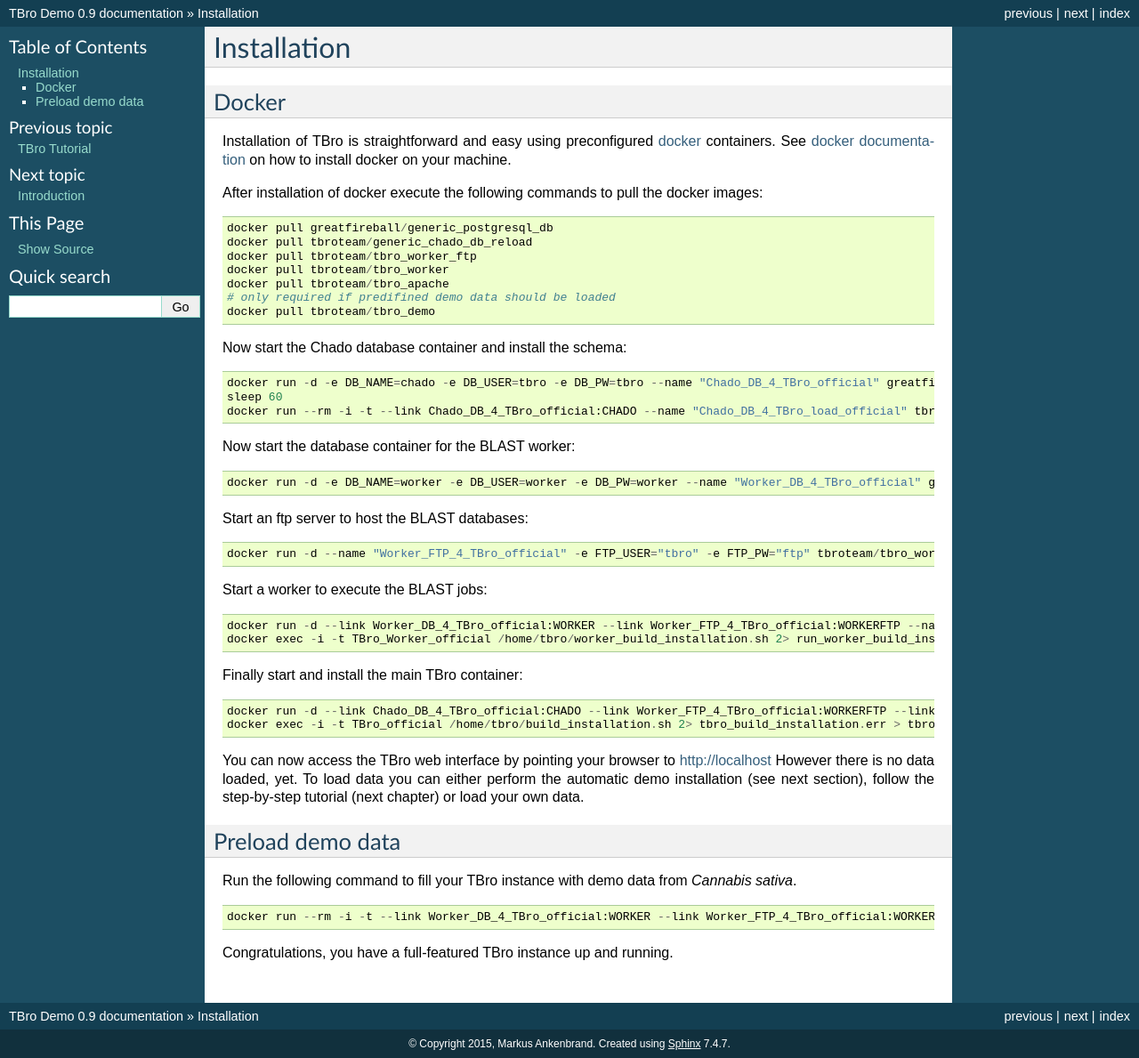
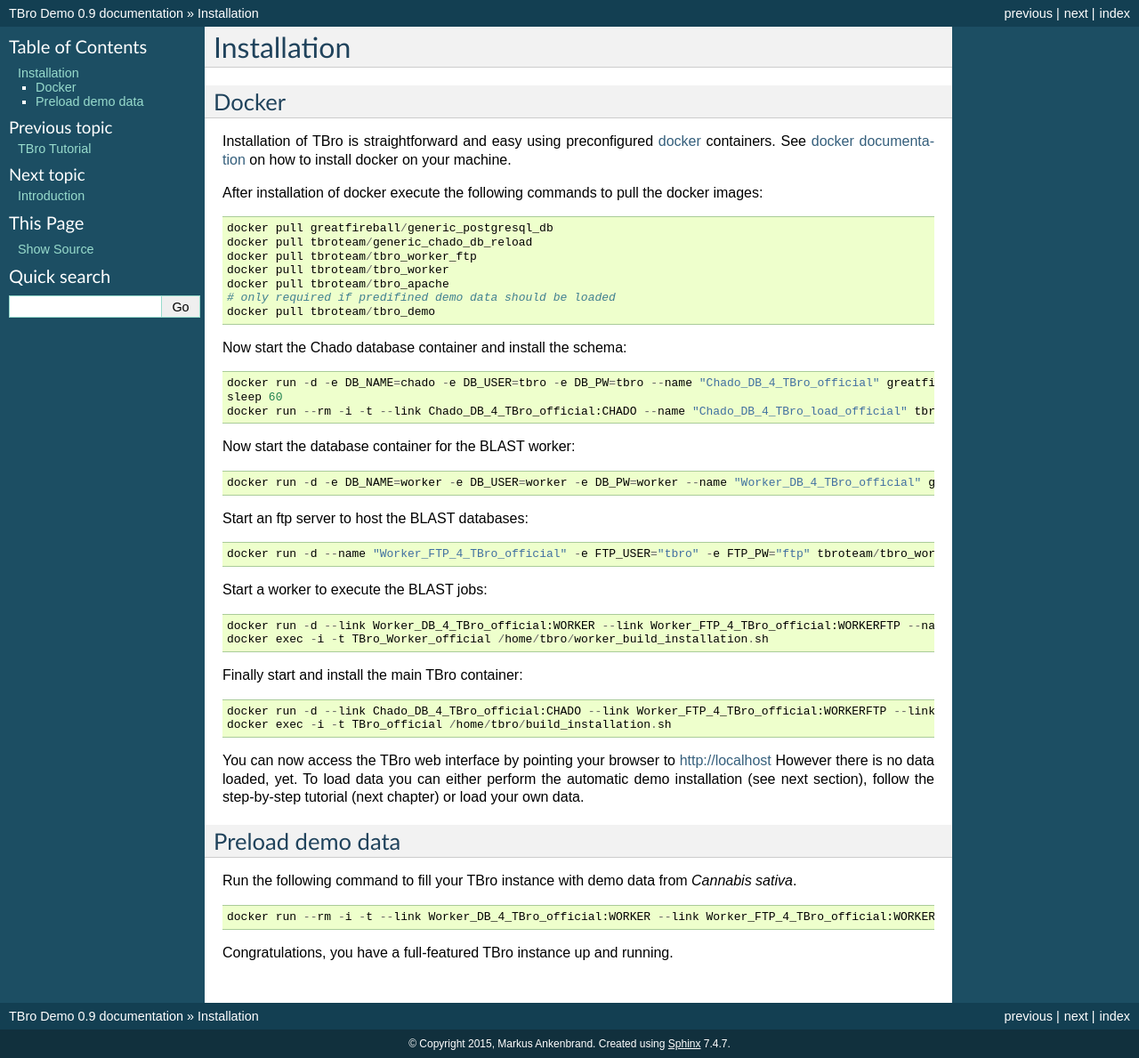
Before and after one commit to TBroTeam/Tutorial, a Sphinx documentation site: the page built from docs/installation.rst, in a window 1280 px wide. Shown: the whole page at 89% size. Built offline with Sphinx 7.4.7, drawn with Linux system fonts in a browser that asks for light colours.

Commit message:
Remove unnecessary log files

```diff
--- a/docs/installation.rst
+++ b/docs/installation.rst
@@ -44,14 +44,14 @@
 ::
 
     docker run -d --link Worker_DB_4_TBro_official:WORKER --link Worker_FTP_4_TBro_official:WORKERFTP --name "TBro_Worker_official" tbroteam/tbro_worker
-    docker exec -i -t TBro_Worker_official /home/tbro/worker_build_installation.sh 2> run_worker_build_installation.err > run_worker_build_installation.log
+    docker exec -i -t TBro_Worker_official /home/tbro/worker_build_installation.sh
 
 Finally start and install the main TBro container:
 
 ::
 
     docker run -d --link Chado_DB_4_TBro_official:CHADO --link Worker_FTP_4_TBro_official:WORKERFTP --link Worker_DB_4_TBro_official:WORKER --name "TBro_official" -p 80:80 tbroteam/tbro_apache
-    docker exec -i -t TBro_official /home/tbro/build_installation.sh 2> tbro_build_installation.err > tbro_build_installation.log
+    docker exec -i -t TBro_official /home/tbro/build_installation.sh
 
 You can now access the TBro web interface by pointing your browser to http://localhost
 However there is no data loaded, yet.
```
